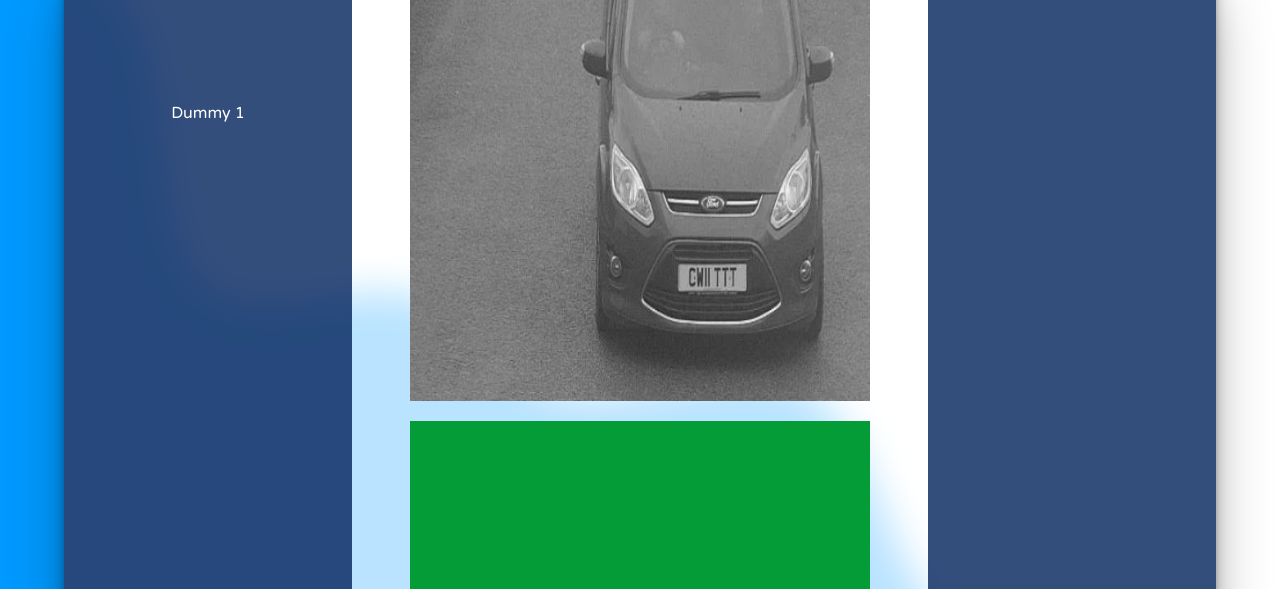
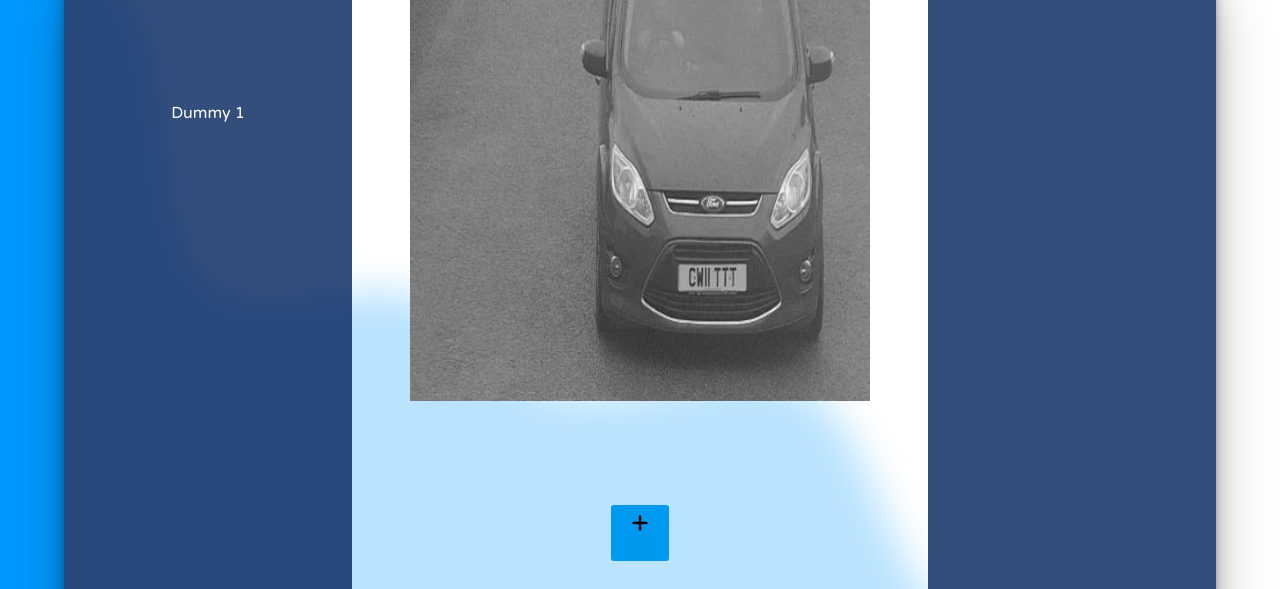
Before and after one commit to SumitKrShakya/Smart-India-Hackathon-2022, a plain HTML site: page Frontend/html/dashboard.html in a window 1280 px wide. Shown: the part 95-684 px from the top of the page. Drawn offline with Linux system fonts and the light colour scheme; a web font is replaced by a local one.

Commit message:
ppt added

```diff
--- a/Frontend/css/dashboard.css
+++ b/Frontend/css/dashboard.css
@@ -97,7 +97,11 @@ body{
     flex: 2;
     width:80%;
     height: 20%;
-    background-color: rgb(4, 156, 55);
+    /* background-color: rgb(4, 156, 55); */
+    display: flex;
+    justify-content: center;
+    align-items: center;
+
 }
 .dash_right{
     flex: 1;
@@ -112,3 +116,19 @@ body{
     /* background-color: brown; */
     /* height: 100%; */
 }
+.addVideo{
+    /* background-color: blue; */
+    width: 50%;
+    height: 100%;
+    display: flex;
+    justify-content: center;
+    align-items: center;
+}
+.addBtn{
+    background-color: #0099f0;
+    width: 25%;
+    height: 25%;
+    text-align: center;
+    font-size: 2rem;
+    border-radius: 3px;
+}
--- a/Frontend/html/dashboard.html
+++ b/Frontend/html/dashboard.html
@@ -34,7 +34,14 @@
                 <!-- camera -->
                 <img src="../images/democctv.JPG" alt="">
             </div>
-            <div class="cam_control"></div>
+            <div class="cam_control">
+                <div class="addVideo">
+                    <div class="addBtn">
+
+                        +
+                    </div>
+                </div>
+            </div>
         </div>
         <div class="dash_right">
             <div class="dashboard_name">
```
Also changed, not shown: 1 other file.
